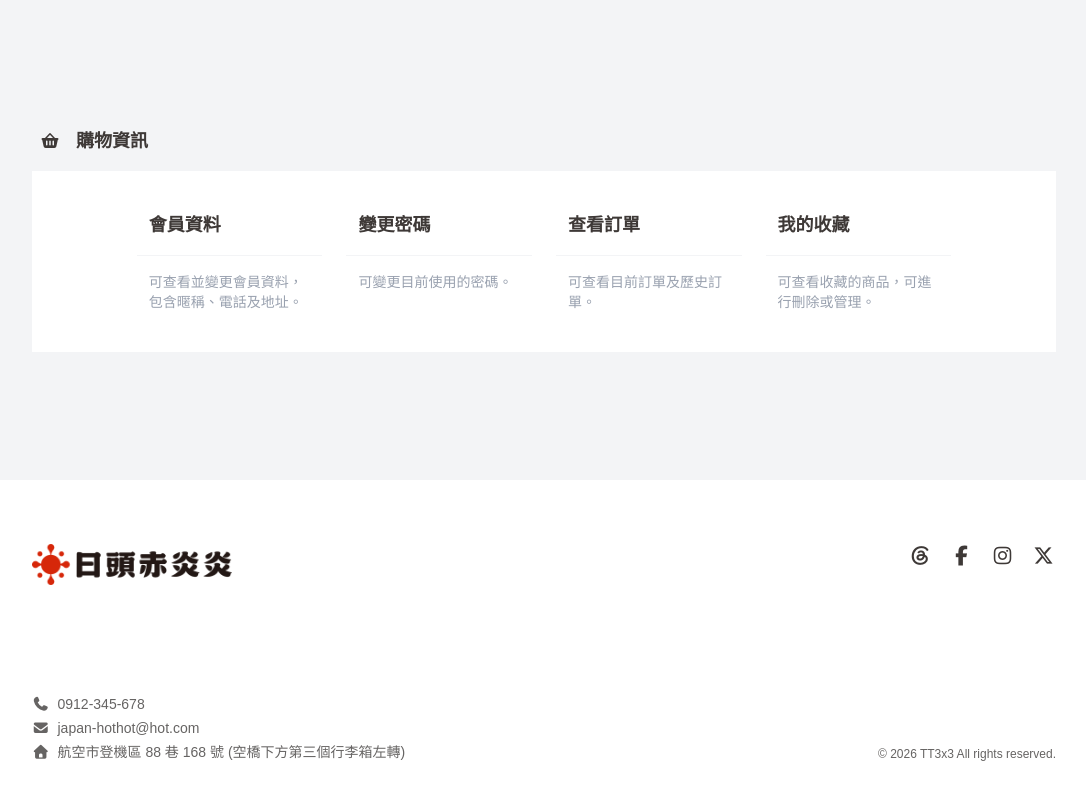
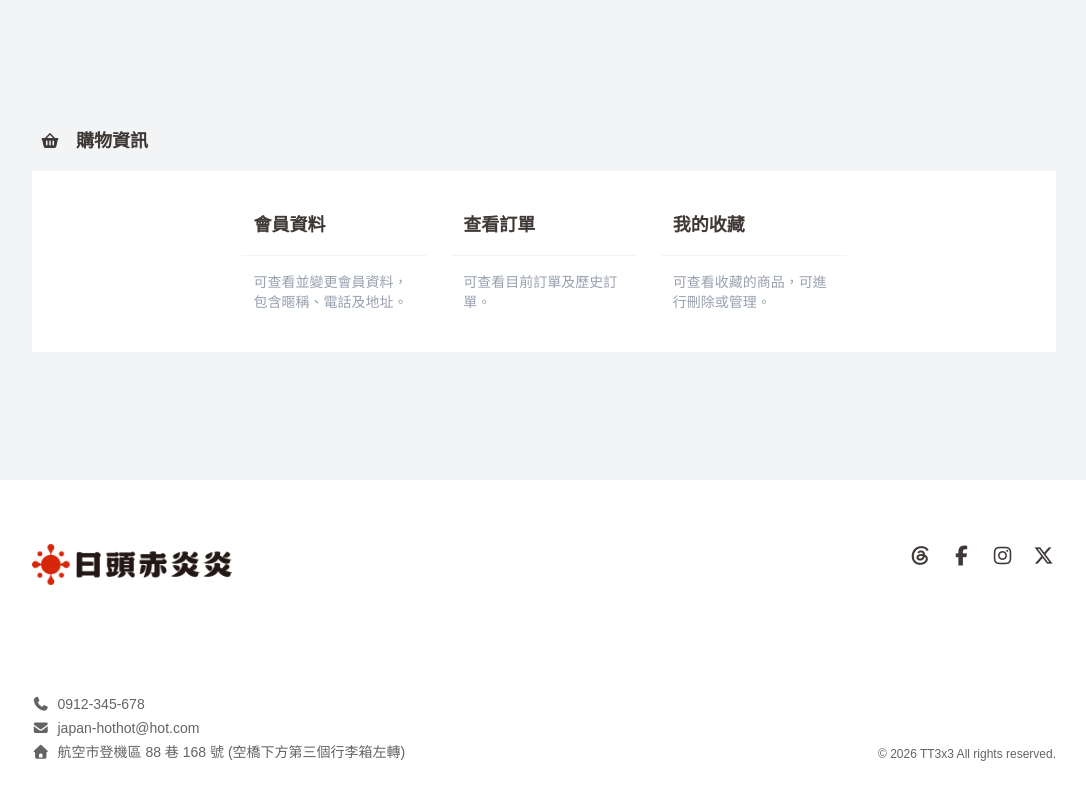
Before and after one commit to TT3x3/japan-hot-hot, a Vue app: page /#/member in a window 1280 px wide. Shown: the part 732-1532 px from the top of the page, without its empty margins (96-1182 px from the left). Built offline with nearby package versions, Linux system fonts and the light colour scheme; no server answers; sample sign-in values are in the browser's storage; a web font is replaced by a local one; what v-calendar would draw is missing.

Commit message:
close resetPassword

```diff
--- a/src/pages/users/MemberCenter.vue
+++ b/src/pages/users/MemberCenter.vue
@@ -14,7 +14,7 @@
                     <div class="w-full h-px bg-gray-100"></div>
                     <p class="text-sm text-gray-400 pl-0 md:px-3 ">可查看並變更會員資料，包含暱稱、電話及地址。</p>
                 </router-link>
-                <router-link to="/member/password"
+                <router-link v-show="false" to="/member/password"
                     class="flex flex-col gap-4 cursor-pointer px-2 py-8 hover:bg-gray-50 active:bg-gray-100 w-[80%] md:w-1/5">
                     <p class="font-bold text-lg text-base-heavy pl-0 md:px-3">變更密碼</p>
                     <div class="w-full h-px bg-gray-100 "></div>
```
